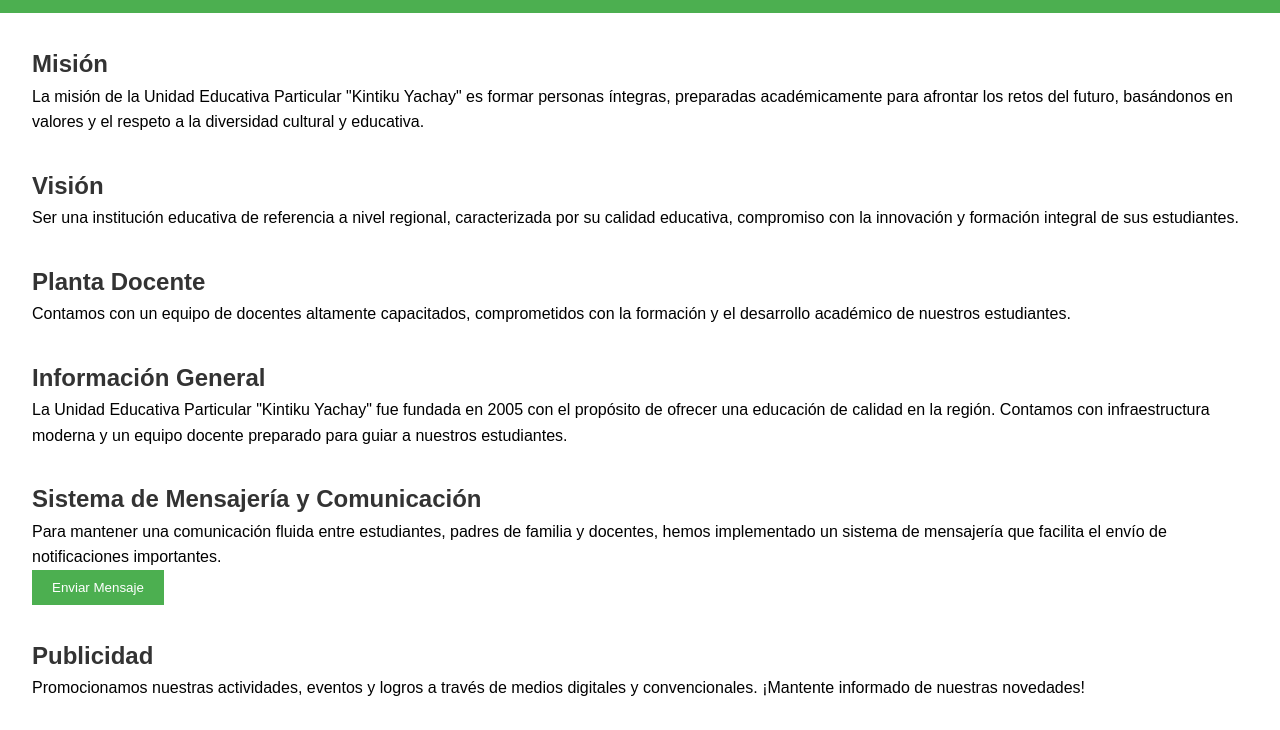
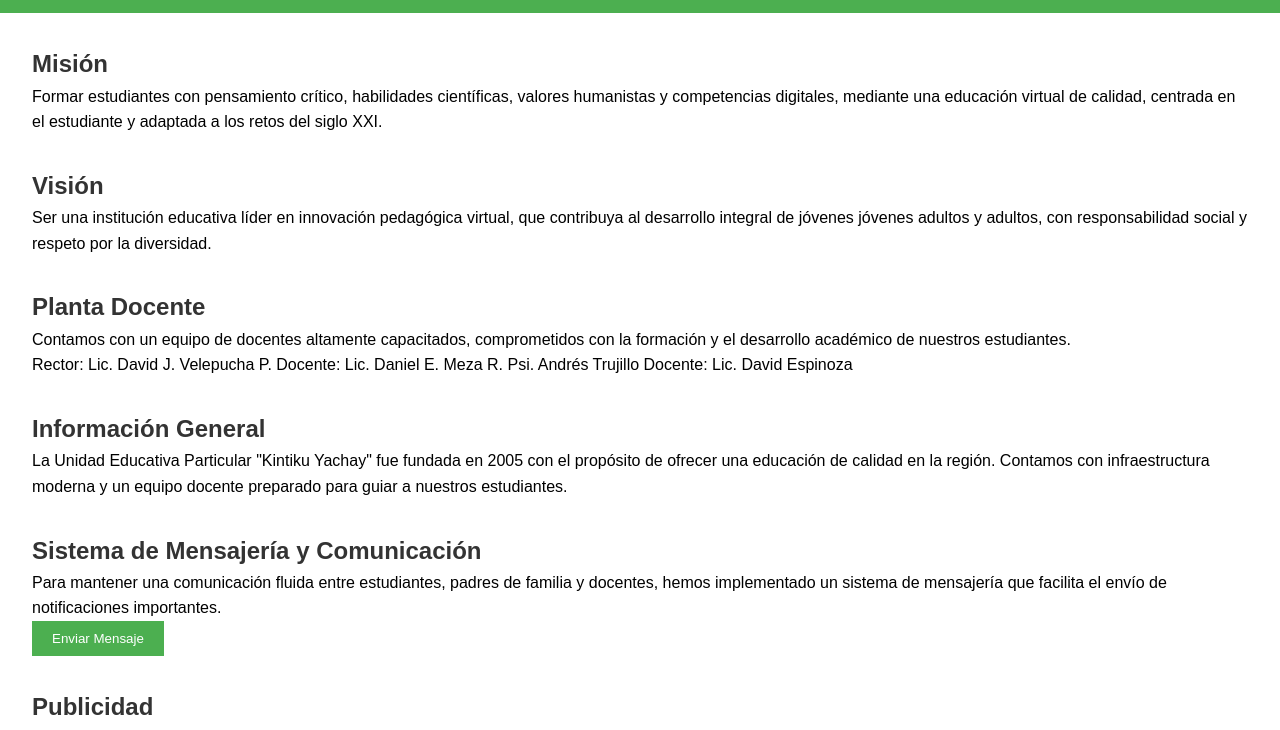
Before and after one commit to administradorky/kintiku-yachay, a plain HTML site: page index.html in a window 1280 px wide. Shown: the part 70-800 px from the top of the page. Drawn offline with Linux system fonts and the light colour scheme.

Commit message:
Update index.html

```diff
--- a/index.html
+++ b/index.html
@@ -29,17 +29,21 @@
   <main>
     <section id="mision">
       <h2>Misión</h2>
-      <p>La misión de la Unidad Educativa Particular "Kintiku Yachay" es formar personas íntegras, preparadas académicamente para afrontar los retos del futuro, basándonos en valores y el respeto a la diversidad cultural y educativa.</p>
+      <p>Formar estudiantes con pensamiento crítico, habilidades científicas, valores humanistas y competencias digitales, mediante una educación virtual de calidad, centrada en el estudiante y adaptada a los retos del siglo XXI.</p>
     </section>
 
     <section id="vision">
       <h2>Visión</h2>
-      <p>Ser una institución educativa de referencia a nivel regional, caracterizada por su calidad educativa, compromiso con la innovación y formación integral de sus estudiantes.</p>
+      <p>Ser una institución educativa líder en innovación pedagógica virtual, que contribuya al desarrollo integral de jóvenes jóvenes adultos y adultos, con responsabilidad social y respeto por la diversidad.</p>
     </section>
 
     <section id="planta-docente">
       <h2>Planta Docente</h2>
       <p>Contamos con un equipo de docentes altamente capacitados, comprometidos con la formación y el desarrollo académico de nuestros estudiantes.</p>
+      Rector: Lic. David J. Velepucha P.
+      Docente: Lic. Daniel E. Meza R.
+      Psi. Andrés Trujillo
+      Docente: Lic. David Espinoza
       <!-- Aquí se pueden añadir más detalles de los profesores o incluso una lista dinámica -->
     </section>
 
```
